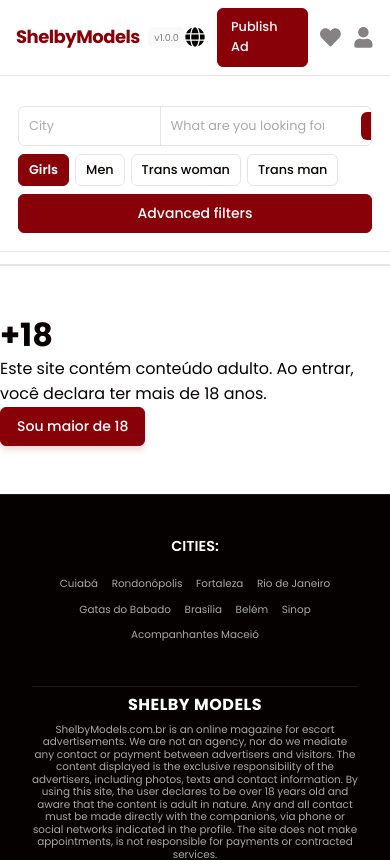
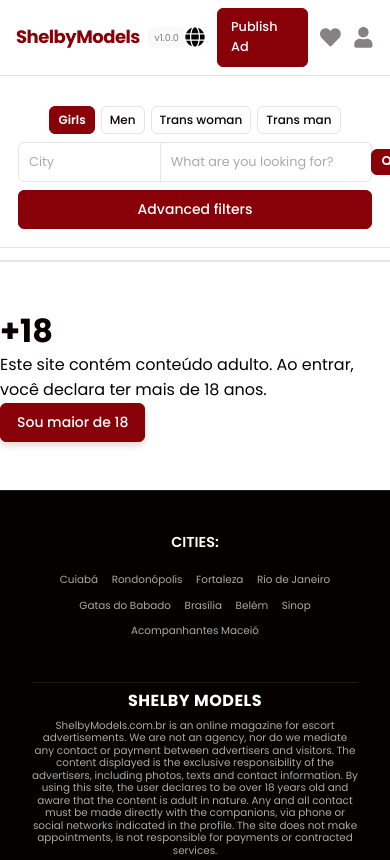
Before and after one commit to rodrigomarcell/ShelbyModels.Frontend, a React (Vite) app: page /#/age in a window 390 px wide. Shown: the top 860 px of the page. Built offline with nearby package versions, Linux system fonts and the light colour scheme.

Commit message:
Refatora o componente FilterBar para melhorar a estrutura e responsividade dos filtros de gênero, ajustando o layout e o estilo do botão de busca. Atualiza o CSS para garantir uma melhor adaptação em diferentes tamanhos de tela, incluindo novas regras para tablets e dispositivos móveis.

```diff
--- a/src/components/FilterBar/FilterBar.css
+++ b/src/components/FilterBar/FilterBar.css
@@ -8,7 +8,7 @@
 
 .filters-row {
   display: grid;
-  grid-template-columns: 3fr 1.5fr 1fr;
+  grid-template-columns: auto 1fr auto;
   gap: 12px;
   align-items: center;
   padding: 10px;
@@ -69,7 +69,6 @@
   align-items: center;
   border: 1px solid var(--color-border);
   border-radius: var(--radius-sm);
-  overflow: hidden;
   height: 40px;
 }
 
@@ -121,7 +120,7 @@
   box-shadow: 0 0 0 3px rgba(136, 1, 8, 0.1);
 }
 
-/* Botão de buscar integrado */
+/* Botão de buscar integrado (absoluto dentro do campo de busca) */
 .search-button {
   position: absolute;
   right: 6px;
@@ -129,25 +128,25 @@
   transform: translateY(-50%);
   background-color: var(--color-primary);
   color: white;
-  border: none;
+  border: 1px solid var(--color-primary);
   border-radius: var(--radius-sm);
   padding: 4px 8px;
   font-size: 0.75rem;
   cursor: pointer;
-  transition: all var(--transition-quick);
+  transition: background-color var(--transition-quick);
   height: 28px;
   display: flex;
   align-items: center;
   justify-content: center;
-  gap: 4px;
+  min-width: 35px;
 }
 
 .search-button:hover {
   background-color: var(--color-primary-hover);
-  transform: translateY(-50%) scale(1.02);
 }
 
 /* Ajustar padding do input para dar espaço ao botão */
+/* Dar espaço interno para o botão absoluto */
 .capsule-search .form-control {
   padding-right: 60px !important;
 }
@@ -189,7 +188,33 @@
   }
 }
 
-/* Mobile responsivo */
+/* Tablet grande */
+@media (max-width: 992px) {
+  .filters-row {
+    grid-template-columns: 1fr;
+    gap: 10px;
+  }
+
+  /* Centralizar gender filters */
+  .gender-filters {
+    display: flex;
+    justify-content: center;
+  }
+
+  .gender-row {
+    justify-content: center;
+    flex-wrap: wrap;
+  }
+
+  .search-button {
+    height: 30px;
+    min-width: 35px;
+    padding: 4px 6px;
+    font-size: 0.75rem;
+  }
+}
+
+/* Tablet */
 @media (max-width: 768px) {
   .filters-row {
     grid-template-columns: 1fr;
@@ -200,23 +225,54 @@
     padding: 8px;
   }
 
+  /* Centralizar gender filters no mobile */
+  .gender-filters {
+    display: flex;
+    justify-content: center;
+  }
+
+  .gender-row {
+    justify-content: center;
+    flex-wrap: wrap;
+  }
+
   .capsule-city {
     flex: 0 0 40%;
     min-width: 0;
   }
 
   .search-button {
-    height: 28px;
+    height: 30px;
+    min-width: 40px;
     padding: 4px 8px;
     font-size: 0.75rem;
-    right: 6px;
-    min-width: 40px;
-    display: flex !important;
-    align-items: center;
-    justify-content: center;
   }
 
   .capsule-search .form-control {
     padding-right: 60px !important;
   }
 }
+
+/* Mobile pequeno */
+@media (max-width: 480px) {
+  .search-button {
+    height: 26px;
+    min-width: 32px;
+    padding: 3px 6px;
+    font-size: 0.7rem;
+    right: 4px;
+  }
+
+  .capsule-search .form-control {
+    padding-right: 50px !important;
+  }
+
+  .gender-row {
+    gap: 6px;
+  }
+
+  .tag {
+    font-size: 0.75rem;
+    padding: 4px 8px;
+  }
+}
--- a/src/components/FilterBar/FilterBar.jsx
+++ b/src/components/FilterBar/FilterBar.jsx
@@ -54,7 +54,23 @@
   return (
     <div className="filters-bar">
       <div className="filters-row">
-        {/* Cápsula composta: Cidade | Busca */}
+        {/* Gênero - PRIMEIRO */}
+        <div className="gender-filters">
+          <div className="gender-row">
+            {genderOptions.map(option => (
+              <button
+                key={option.value}
+                className={`tag ${selectedGender === option.value ? 'active' : ''}`}
+                onClick={() => handleGenderChange(option.value)}
+                type="button"
+              >
+                {option.label}
+              </button>
+            ))}
+          </div>
+        </div>
+
+        {/* Cápsula composta: Cidade | Busca - SEGUNDO */}
         <div className="capsule">
           <div className="capsule-field capsule-city">
             <input
@@ -86,23 +102,7 @@
           </div>
         </div>
 
-        {/* Gênero */}
-        <div className="gender-filters">
-          <div className="gender-row">
-            {genderOptions.map(option => (
-              <button
-                key={option.value}
-                className={`tag ${selectedGender === option.value ? 'active' : ''}`}
-                onClick={() => handleGenderChange(option.value)}
-                type="button"
-              >
-                {option.label}
-              </button>
-            ))}
-          </div>
-        </div>
-
-        {/* Avançados */}
+        {/* Avançados - TERCEIRO */}
         <div className="advanced-filters">
           <button
             type="button"
```
